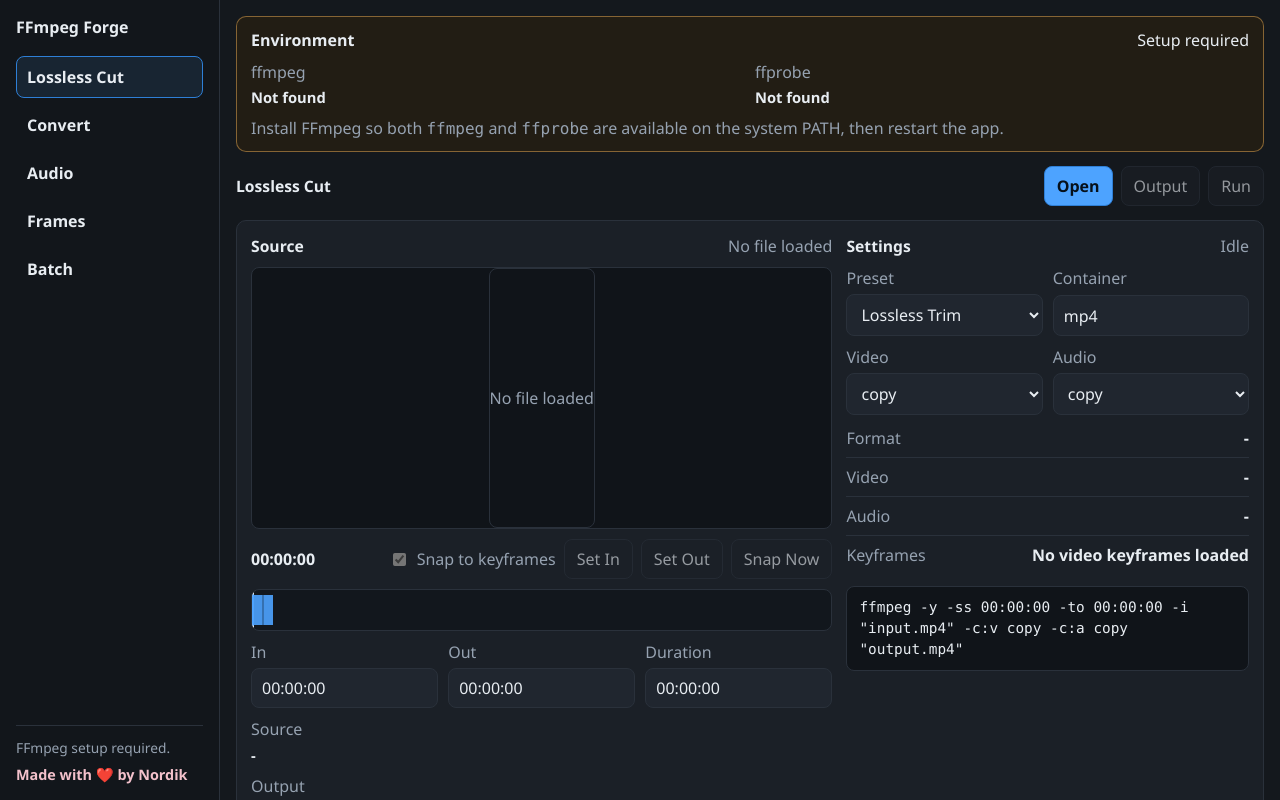
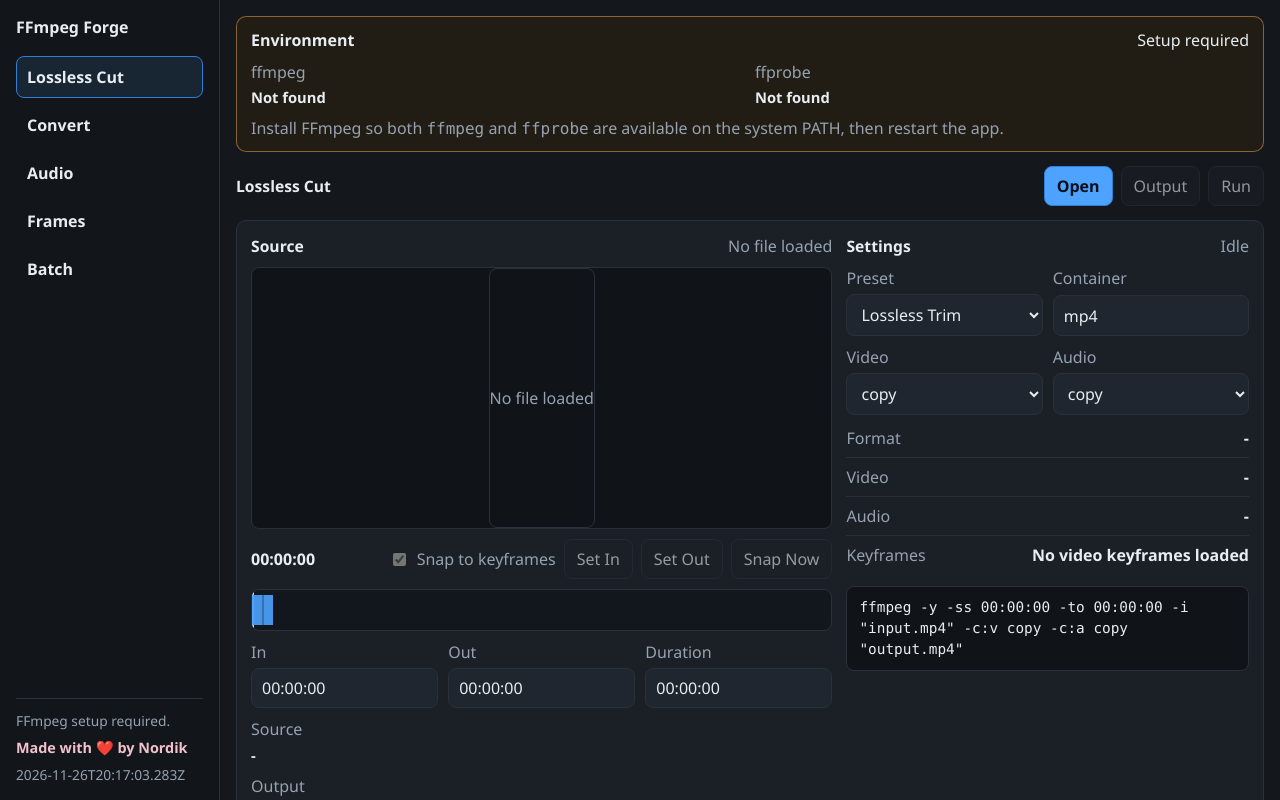
Before and after one commit to Nordikk/ffmpeg-gui, a React (Vite) app: page / in a window 1280 px wide. Built offline with nearby package versions, Linux system fonts and the light colour scheme.

Commit message:
Show build id in app

```diff
--- a/src/App.tsx
+++ b/src/App.tsx
@@ -2,6 +2,8 @@
 import { getCurrentWindow } from '@tauri-apps/api/window';
 import { useEffect, useRef, useState } from 'react';
 import { convertPresets, presets, tools } from './data/appData';
+
+declare const __BUILD_ID__: string;
 
 type ToolId = (typeof tools)[number]['id'];
 
@@ -219,6 +221,7 @@
 }
 
 function App() {
+  const buildId = __BUILD_ID__;
   const [activeTool, setActiveTool] = useState<ToolId>('lossless-cut');
   const [toolStatus, setToolStatus] = useState<ToolStatus | null>(null);
 
@@ -839,10 +842,10 @@
   function renderDropDebug() {
     return (
       <section className="debug-panel">
-        <div className="section-header">
-          <h3>Drop Debug</h3>
-          <span>{dropDebug.lastEvent}</span>
-        </div>
+          <div className="section-header">
+            <h3>Drop Debug</h3>
+            <span>{dropDebug.lastEvent}</span>
+          </div>
         <div className="debug-grid">
           <div>
             <span>Last event</span>
@@ -859,6 +862,10 @@
           <div>
             <span>Timestamp</span>
             <strong>{dropDebug.timestamp ? formatDateTime(dropDebug.timestamp) : '-'}</strong>
+          </div>
+          <div>
+            <span>Build</span>
+            <strong>{buildId}</strong>
           </div>
         </div>
       </section>
@@ -1225,6 +1232,7 @@
         <div className="sidebar-footer">
           <span>{ffmpegReady ? 'FFmpeg environment ready.' : 'FFmpeg setup required.'}</span>
           <strong>Made with ❤️ by Nordik</strong>
+          <span>{buildId}</span>
         </div>
       </aside>
 
--- a/vite.config.ts
+++ b/vite.config.ts
@@ -1,8 +1,13 @@
 import { defineConfig } from 'vite';
 import react from '@vitejs/plugin-react';
 
+const buildId = new Date().toISOString();
+
 export default defineConfig({
   base: './',
+  define: {
+    __BUILD_ID__: JSON.stringify(buildId)
+  },
   plugins: [react()],
   server: {
     port: 4173
```
